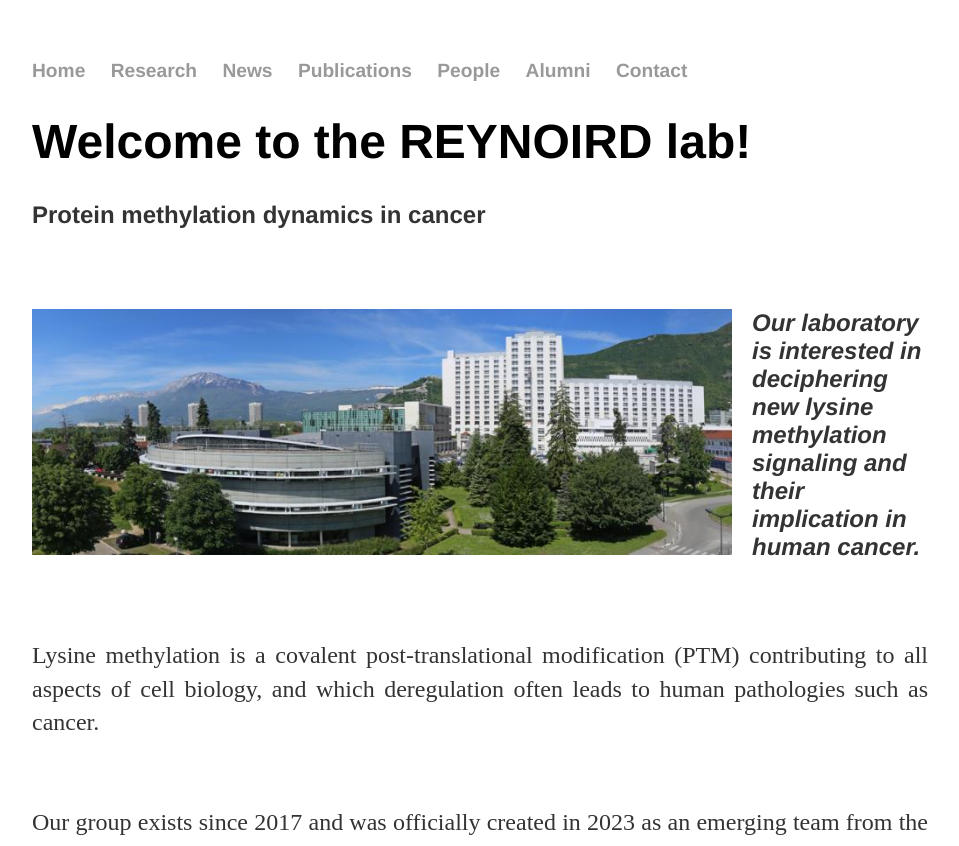
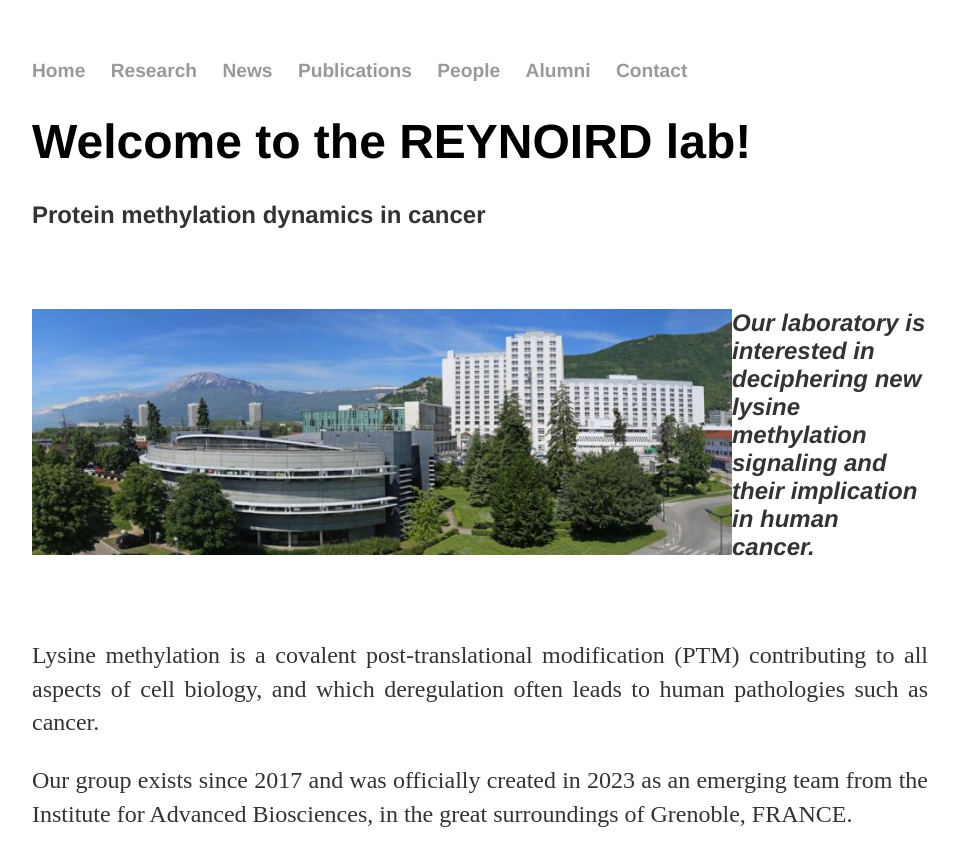
Before and after one commit to Reynoird-Lab/Reynoird-lab.github.io, a Jekyll site: the page built from index.html, in a window 1280 px wide. Shown: the top 846 px of the page, without its empty margins (160-1119 px from the left). Built offline with Jekyll 4.4.1, drawn with Linux system fonts in a browser that asks for light colours; Markdown is read by kramdown in place of the engine named in the settings.

Commit message:
Update index.html

```diff
--- a/index.html
+++ b/index.html
@@ -11,8 +11,8 @@ title: REYNOIRD Lab
 <br>
 <br>
 
-<div><img src="Images/IAB.jpg" title="Reynoird lab IAB" align="left" width="700" style="margin: 0px 20px 0px 0px;"/><p align="bottom" align="justify"><i><h2>Our laboratory is interested in deciphering new lysine methylation signaling and their implication in human cancer.</p></i></h2><br>
-<p align="justify">Lysine methylation is a covalent post-translational modification (PTM) contributing to all aspects of cell biology, and which deregulation often leads to human pathologies such as cancer.</p> <br>
+<div><img src="Images/IAB.jpg" title="Reynoird lab IAB" align="left" width="700" style="margin: 0px 0px 0px 0px;"/><p align="bottom" align="justify"><i><h2>Our laboratory is interested in deciphering new lysine methylation signaling and their implication in human cancer.</p></i></h2><br>
+<p align="justify">Lysine methylation is a covalent post-translational modification (PTM) contributing to all aspects of cell biology, and which deregulation often leads to human pathologies such as cancer.</p>
 <p align="justify">Our group exists since 2017 and was officially created in 2023 as an emerging team from the Institute for Advanced Biosciences, in the great surroundings of Grenoble, FRANCE.</p> <br>
 <div><img src="Images/grenoblearea.jpg" title="Grenoble area" align="left" width="700" style="margin: 0px 20px 20px 0px;"/> </div>
 <p align="justify"><i>We are keen to consider applications in our laboratory for a student internship, as well as for a PhD or a postdoctoral projects: please provide your CV and a motivation letter describing your research interests. Feel free to contact us for any inquiries! </i>
```
